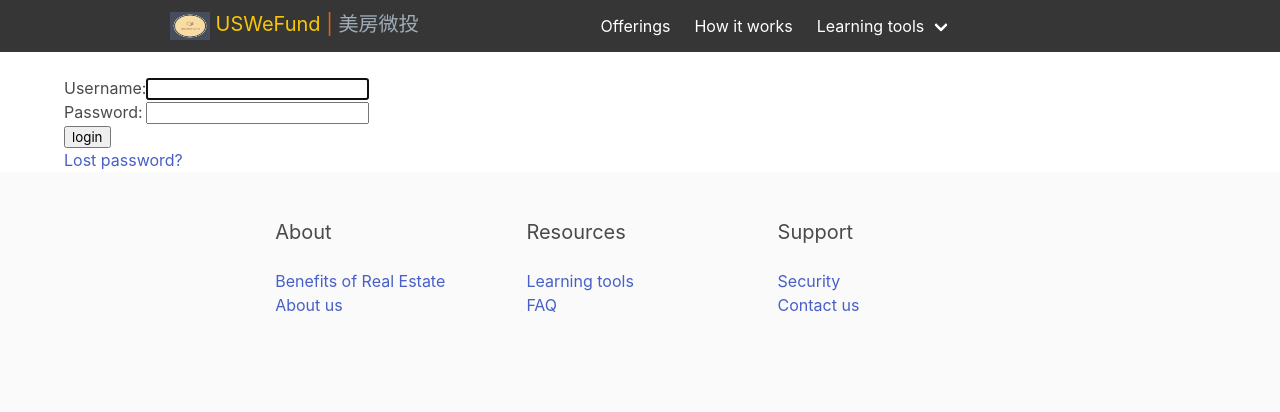
After one commit to ous00/fund101, a Django app: page /showme/login in a window 1280 px wide. The commit adds this page. Shown: the top 412 px of the page. Run offline with Django 3.2, Linux system fonts and the light colour scheme; some libraries are stand-ins or nearby versions.

Commit message:
offering page, drafted login

```diff
--- a/fund101/settings.py
+++ b/fund101/settings.py
@@ -124,3 +124,6 @@ USE_TZ = True
 # https://docs.djangoproject.com/en/2.2/howto/static-files/
 
 STATIC_URL = '/static/'
+
+LOGIN_REDIRECT_URL = '/showme'
+LOGOUT_REDIRECT_URL = '/showme'
--- a/fund101/urls.py
+++ b/fund101/urls.py
@@ -15,11 +15,10 @@ Including another URLconf
 """
 from django.contrib import admin
 from django.urls import include, path
-from django.contrib.auth import views as auth_views
+
 
 
 urlpatterns = [
     path('showme/', include('showme.urls')),
-    path('accounts/login/', auth_views.LoginView.as_view()),
     path('admin/', admin.site.urls),
 ]
--- /dev/null
+++ b/showme/static/showme/css/site.css
@@ -0,0 +1,25 @@
+.project-card .card-content {
+    font-size: 15px;
+}
+
+div.project-financials {
+    width: 200px;
+    height: 50px;
+    overflow: auto;
+}
+
+#featured-project h1 {
+    margin-bottom: 2px;
+}
+
+#current-projects h1 {
+    margin-top: 1em;
+    margin-bottom: 2px;
+}
+
+hr {
+    margin-top: 0rem;
+    margin-bottom: 1rem;
+    border: 0;
+    border-top: 3px solid rgb(86, 93, 100);
+  }
--- a/showme/templates/showme/base.html
+++ b/showme/templates/showme/base.html
@@ -1,27 +1,29 @@
+{% load static %}
 <!doctype html>
 <html lang="en">
 
 <head>
   <meta charset="utf-8">
   <meta name="viewport" content="width=device-width, initial-scale=1, shrink-to-fit=no">
-  <!-- <link rel="stylesheet" href="https://stackpath.bootstrapcdn.com/bootstrap/4.1.3/css/bootstrap.min.css" integrity="sha384-MCw98/SFnGE8fJT3GXwEOngsV7Zt27NXFoaoApmYm81iuXoPkFOJwJ8ERdknLPMO" crossorigin="anonymous">
-    <script src="https://code.jquery.com/jquery-3.3.1.slim.min.js" integrity="sha384-q8i/X+965DzO0rT7abK41JStQIAqVgRVzpbzo5smXKp4YfRvH+8abtTE1Pi6jizo" crossorigin="anonymous"></script>
-    <script src="https://cdnjs.cloudflare.com/ajax/libs/popper.js/1.14.7/umd/popper.min.js" integrity="sha384-UO2eT0CpHqdSJQ6hJty5KVphtPhzWj9WO1clHTMGa3JDZwrnQq4sF86dIHNDz0W1" crossorigin="anonymous"></script>
-    <script src="https://stackpath.bootstrapcdn.com/bootstrap/4.3.1/js/bootstrap.min.js" integrity="sha384-JjSmVgyd0p3pXB1rRibZUAYoIIy6OrQ6VrjIEaFf/nJGzIxFDsf4x0xIM+B07jRM" crossorigin="anonymous"></script> -->
+  <!-- <link rel="stylesheet" href="https://stackpath.bootstrapcdn.com/bootstrap/4.1.3/css/bootstrap.min.css" integrity="sha384-MCw98/SFnGE8fJT3GXwEOngsV7Zt27NXFoaoApmYm81iuXoPkFOJwJ8ERdknLPMO" crossorigin="anonymous"> -->
+  <!-- <script src="https://code.jquery.com/jquery-3.3.1.slim.min.js" integrity="sha384-q8i/X+965DzO0rT7abK41JStQIAqVgRVzpbzo5smXKp4YfRvH+8abtTE1Pi6jizo" crossorigin="anonymous"></script> -->
+  <!-- <script src="https://cdnjs.cloudflare.com/ajax/libs/popper.js/1.14.7/umd/popper.min.js" integrity="sha384-UO2eT0CpHqdSJQ6hJty5KVphtPhzWj9WO1clHTMGa3JDZwrnQq4sF86dIHNDz0W1" crossorigin="anonymous"></script> -->
+  <!-- <cript src="https://stackpath.bootstrapcdn.com/bootstrap/4.3.1/js/bootstrap.min.js" integrity="sha384-JjSmVgyd0p3pXB1rRibZUAYoIIy6OrQ6VrjIEaFf/nJGzIxFDsf4x0xIM+B07jRM" crossorigin="anonymous"></script>  -->
   <link rel="stylesheet" href="https://cdn.jsdelivr.net/npm/bulma@0.8.0/css/bulma.min.css">
   <script defer src="https://use.fontawesome.com/releases/v5.3.1/js/all.js"></script>
+  <link rel="stylesheet" href="{% static 'showme/css/site.css' %}" >
   <title>Fund101</title>
 </head>
 
 <body>
   <nav class="navbar level is-dark" role="navigation" aria-label="main navigation">
     <div class="navbar-brand level-item has-text-justified">
-      <a class="navbar-item" href="#">
+      <a class="navbar-item" href=".">
         <div class="subtitle">
-          <img src="/static/showme/images/logo.png" width="40" height="44">
+          <img src="{% static 'showme/images/logo.png' %}" width="40" height="44">
           <span style="color:#F8C608;">USWeFund</span>
           <span style="color:#EE6208;">|</span>
-          <span style="color:#a0acb8;">美唯地产投资</span>
+          <span style="color:#a0acb8;">美房微投</span>
         </div>
       </a>
 
@@ -36,7 +38,7 @@
 
     <div id="navbarBasicExample" class="navbar-menu">
       <div class="navbar-start">
-        <a class="navbar-item">
+        <a class="navbar-item" href="offerings">
           Offerings
         </a>
         <a class="navbar-item">
@@ -63,7 +65,7 @@
           </div>
         </div>
       </div>
-
+      {% if 'login' not in request.path  %}
       <div class="navbar-end">
         {% if user_name is None %}
           <div class="navbar-item">
@@ -71,7 +73,7 @@
                 <a class="button is-primary">
                   <strong>Sign up</strong>
                 </a>
-                <a class="button is-light">
+                <a class="button is-light" href='login'>
                   Log in
                 </a>
             </div>
@@ -87,19 +89,43 @@
                 Portfolio
               </a>
               <hr class="navbar-divider">
-              <a class="navbar-item">
+              <a class="navbar-item" href='logout'>
                 Sign out
               </a>
             </div>
         {% endif %}
       </div>
+      {% endif %}
     </div>
   </nav>
-  <section class='section'>
+  <!-- <section class='section'> -->
     <div class="container">
       {% block content %}
       {% endblock %}
     </div>
-  </section>
+  <!-- </section> -->
+  <footer class="footer">
+      <div class="columns">
+        <div class="column is-one-fifth"></div>
+        <div class="column is-one-fifth">
+          <p class="subtitle">About</p>
+          <a class="">Benefits of Real Estate</a>
+          <br>
+          <a class="">About us</a>
+        </div>
+        <div class="column is-one-fifth">
+          <p class="subtitle">Resources</p>
+          <a class="">Learning tools</a>
+          <br>
+          <a class="">FAQ</a>
+        </div>
+        <div class="column is-one-fifth">
+          <p class="subtitle">Support</p>
+          <a class="">Security</a>
+          <br>
+          <a class="">Contact us</a>
+        </div>
+      </div>
+  </footer>
 </body>
 </html>
--- /dev/null
+++ b/showme/templates/showme/login.html
@@ -0,0 +1,39 @@
+{% extends 'showme/base.html' %}
+{% load static %}
+{% load mathfilters %}
+
+{% block content %}
+    {% if form.errors %}
+    <p>Your username and password didn't match. Please try again.</p>
+    {% endif %}
+
+    {% if next %}
+    {% if user.is_authenticated %}
+    <p>Your account doesn't have access to this page. To proceed,
+        please login with an account that has access.</p>
+    {% else %}
+    <p>Please login to see this page.</p>
+    {% endif %}
+    {% endif %}
+
+    <form method="post" action="">
+        {% csrf_token %}
+        <table>
+            <tr>
+                <td>{{ form.username.label_tag }}</td>
+                <td>{{ form.username }}</td>
+            </tr>
+            <tr>
+                <td>{{ form.password.label_tag }}</td>
+                <td>{{ form.password }}</td>
+            </tr>
+        </table>
+
+        <input type="submit" value="login">
+        <input type="hidden" name="next" value="{{ next }}">
+    </form>
+
+    {# Assumes you setup the password_reset view in your URLconf #}
+    <p><a href="#">Lost password?</a></p>
+
+{% endblock %}
--- a/showme/urls.py
+++ b/showme/urls.py
@@ -1,11 +1,15 @@
 from django.urls import path
+from django.contrib.auth import views as auth_views
 
 from .import views
 
 app_name = 'showme'
 
 urlpatterns = [
-     path('', views.home_page, name='index')
+     path('', views.home_page, name='index'),
+     path('offerings', views.offerings, name='offerings'),
+     path('login', auth_views.LoginView.as_view(template_name='showme/login.html')),
+     path('logout', auth_views.LogoutView.as_view()),
     # path('', views.IndexView.as_view(), name='index')
     # path('<int:pk>/', views.DetailView.as_view(), name='detail'),
     # path('<int:pk>/results/', views.ResultsView.as_view(), name='results'),
```
Also changed, not shown: showme/templates/registration/login.html (deleted, +0 -52 lines), showme/templates/showme/index.html (+3 -34 lines), showme/templates/showme/offerings.html (added, +74 -0 lines), showme/templates/showme/project-card.html (added, +37 -0 lines), showme/views.py (+14 -1 lines), manage.py (line endings or trailing spaces), 2 other files.
